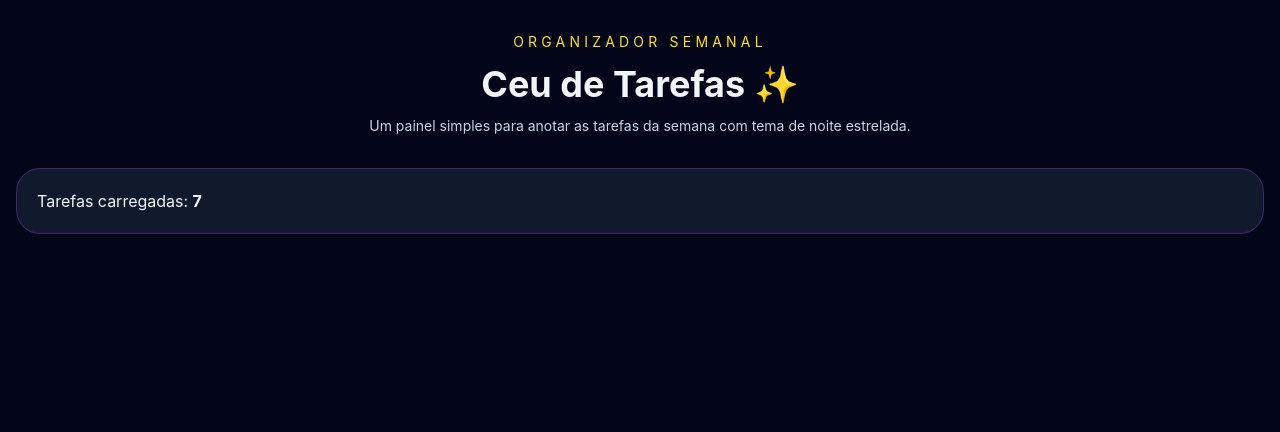
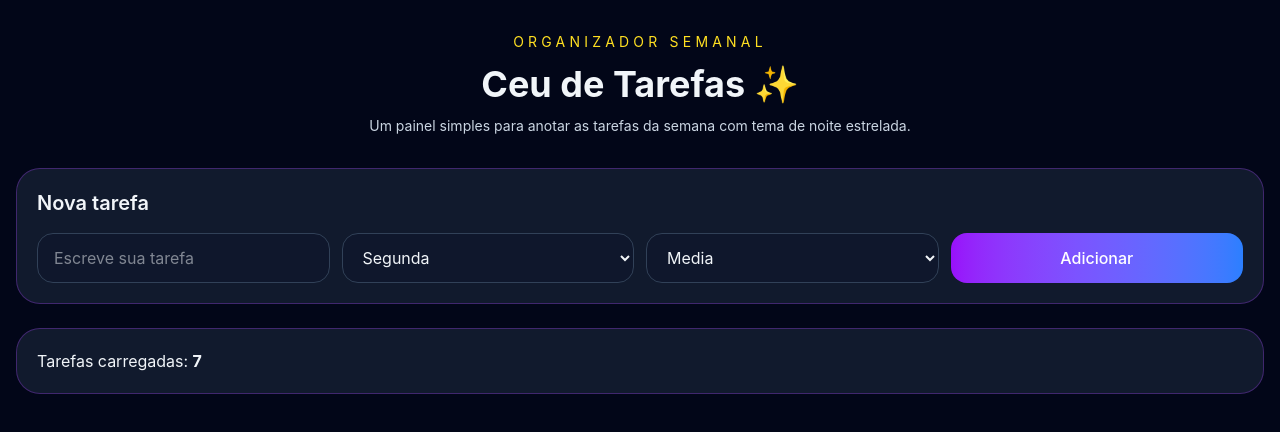
Before and after one commit to barbaraleao-28/Projeto-React-Tarefas, a React (Vite) app: page / in a window 1280 px wide. Shown: the top 432 px of the page. Built offline with nearby package versions, Linux system fonts and the light colour scheme.

Commit message:
criado formulario de nova tarefa

```diff
--- a/src/App.jsx
+++ b/src/App.jsx
@@ -1,5 +1,6 @@
 import { useState } from 'react'
 import Header from './components/Header'
+import TaskForm from './components/TaskForm'
 import tarefasIniciais from './data/tasks.json'
 
 function App() {
@@ -9,6 +10,7 @@ function App() {
     <div className="min-h-screen bg-slate-950">
       <Header />
       <main className="mx-auto max-w-7xl px-4 py-8">
+        <TaskForm />
         <div className="rounded-3xl border border-purple-500/30 bg-slate-800/60 p-5 text-slate-100 backdrop-blur">
           Tarefas carregadas: <strong>{listaTarefas.length}</strong>
         </div>
--- /dev/null
+++ b/src/components/TaskForm.jsx
@@ -0,0 +1,60 @@
+import { useState } from 'react'
+
+const diasDaSemana = [
+  'Segunda',
+  'Terca',
+  'Quarta',
+  'Quinta',
+  'Sexta',
+  'Sabado',
+  'Domingo',
+]
+
+function TaskForm() {
+  const [titulo, setTitulo] = useState('')
+  const [diaEscolhido, setDiaEscolhido] = useState(diasDaSemana[0])
+  const [prioridadeEscolhida, setPrioridadeEscolhida] = useState('Media')
+
+  return (
+    <section className="mb-6 rounded-3xl border border-purple-500/30 bg-slate-800/60 p-5 text-slate-100 backdrop-blur">
+      <h2 className="mb-4 text-xl font-semibold">Nova tarefa</h2>
+      <form className="grid grid-cols-1 gap-3 md:grid-cols-2 xl:grid-cols-4">
+        <input
+          type="text"
+          className="rounded-2xl border border-slate-700 bg-slate-900/70 px-4 py-3 text-slate-100 outline-none"
+          placeholder="Escreve sua tarefa"
+          value={titulo}
+          onChange={(evento) => setTitulo(evento.target.value)}
+        />
+        <select
+          className="rounded-2xl border border-slate-700 bg-slate-900/70 px-4 py-3 text-slate-100 outline-none"
+          value={diaEscolhido}
+          onChange={(evento) => setDiaEscolhido(evento.target.value)}
+        >
+          {diasDaSemana.map((dia) => (
+            <option key={dia} value={dia}>
+              {dia}
+            </option>
+          ))}
+        </select>
+        <select
+          className="rounded-2xl border border-slate-700 bg-slate-900/70 px-4 py-3 text-slate-100 outline-none"
+          value={prioridadeEscolhida}
+          onChange={(evento) => setPrioridadeEscolhida(evento.target.value)}
+        >
+          <option value="Baixa">Baixa</option>
+          <option value="Media">Media</option>
+          <option value="Alta">Alta</option>
+        </select>
+        <button
+          type="submit"
+          className="rounded-2xl bg-gradient-to-r from-purple-600 to-blue-500 px-4 py-3 font-medium text-white"
+        >
+          Adicionar
+        </button>
+      </form>
+    </section>
+  )
+}
+
+export default TaskForm
```
